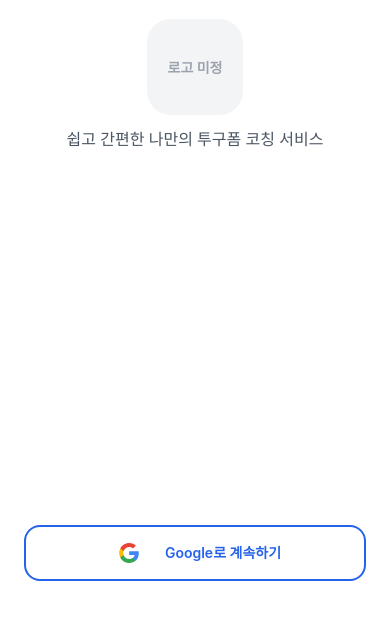
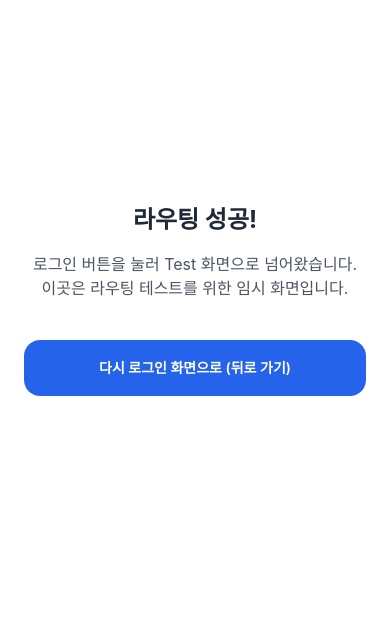
Before and after one commit to 2026Capstone-Yageumyageum/Frontend, a React Native app: screen /Test in a window 390 px wide. Shown: the part 122-742 px from the top of the page. Built offline with nearby package versions, Linux system fonts and the light colour scheme.

Commit message:
YA-25/Feat(route) : 로그인 버튼 클릭 시 다음 페이지로 이동하는 테스트 구현

```diff
--- a/App.tsx
+++ b/App.tsx
@@ -1,14 +1,40 @@
 // NativeWind v2: Babel 플러그인 방식으로 동작하므로 CSS import 불필요
 import { StatusBar } from 'expo-status-bar';
-// import ComponentShowcase from './src/screens/ComponentShowcase';
+// NavigationContainer: 전체 앱의 네비게이션 상태를 관리하는 최상위 컴포넌트
+import { NavigationContainer } from '@react-navigation/native';
+// createNativeStackNavigator: iOS/Android 네이티브 스택 전환 애니메이션 제공
+import { createNativeStackNavigator } from '@react-navigation/native-stack';
 import Login from './src/screens/Login';
+import Test from './src/screens/Test';
 
-// 앱 진입점: 컴포넌트 쇼케이스 화면을 렌더링
+// ─────────────────────────────────────────────
+//  타입 정의: 각 스크린에서 navigation.navigate('스크린명')으로 이동할 때
+//  타입 안전성을 보장하기 위해 파라미터 맵을 정의합니다.
+// ─────────────────────────────────────────────
+export type RootStackParamList = {
+  Login: undefined; // 파라미터 없음
+  Test: undefined;  // 파라미터 없음
+};
+
+const Stack = createNativeStackNavigator<RootStackParamList>();
+
+// 앱 진입점: NavigationContainer로 전체를 감싸야 useNavigation()이 동작합니다.
 export default function App() {
   return (
-    <>
-      <Login />
+    <NavigationContainer>
+      <Stack.Navigator
+        initialRouteName="Login"
+        screenOptions={{
+          // 각 화면 상단의 기본 헤더를 숨깁니다 (커스텀 헤더 사용 시)
+          headerShown: false,
+        }}
+      >
+        {/* 로그인 화면 */}
+        <Stack.Screen name="Login" component={Login} />
+        {/* 라우팅 테스트용 화면 */}
+        <Stack.Screen name="Test" component={Test} />
+      </Stack.Navigator>
       <StatusBar style="auto" />
-    </>
+    </NavigationContainer>
   );
 }
--- a/package.json
+++ b/package.json
@@ -11,12 +11,16 @@
   },
   "dependencies": {
     "@expo/vector-icons": "^15.0.3",
+    "@react-navigation/native": "^7.2.2",
+    "@react-navigation/native-stack": "^7.14.12",
     "expo": "~54.0.33",
     "expo-status-bar": "~3.0.9",
     "nativewind": "^2.0.11",
     "react": "19.1.0",
     "react-native": "0.81.5",
     "react-native-reanimated": "~4.1.1",
+    "react-native-safe-area-context": "~5.6.0",
+    "react-native-screens": "~4.16.0",
     "react-native-svg": "15.12.1",
     "tailwindcss": "^3.3.2"
   },
--- a/src/screens/Login.tsx
+++ b/src/screens/Login.tsx
@@ -4,11 +4,19 @@ import { View, Text, SafeAreaView } from 'react-native';
 import Button from '../components/common/Button';
 // 구글 공식 로고 SVG 컴포넌트 (react-native-svg 기반)
 import GoogleIcon from '../assets/GoogleIcon';
+// 화면 전환을 위한 네비게이션 훅 - NavigationContainer 안에서만 사용 가능
+import { useNavigation } from '@react-navigation/native';
+import { NativeStackNavigationProp } from '@react-navigation/native-stack';
+import { RootStackParamList } from '../../App';
 
 export default function Login() {
+    // navigate 함수에 RootStackParamList 타입을 지정해 타입 안전성 확보
+    const navigation = useNavigation<NativeStackNavigationProp<RootStackParamList>>();
+
     const handleGoogleLogin = () => {
         // TODO: 추후 Google OAuth 로그인 연동 로직 구현
-        console.log('Google OAuth 로그인 버튼 클릭');
+        // 일단 라우팅 테스트를 위해 Test 화면으로 이동
+        navigation.navigate('Test');
     };
 
     return (
--- /dev/null
+++ b/src/screens/Test.tsx
@@ -0,0 +1,35 @@
+import React from 'react';
+import { View, Text, SafeAreaView } from 'react-native';
+import { useNavigation } from '@react-navigation/native';
+import Button from '../components/common/Button';
+
+export default function Test() {
+    const navigation = useNavigation();
+
+    return (
+        <SafeAreaView className="flex-1 bg-white">
+            <View className="flex-1 justify-center items-center px-6">
+
+                {/* 테스트 확인용 텍스트 */}
+                <Text className="text-2xl font-bold text-gray-800 mb-4">
+                    라우팅 성공!
+                </Text>
+                <Text className="text-base text-gray-600 mb-10 text-center">
+                    로그인 버튼을 눌러 Test 화면으로 넘어왔습니다.{"\n"}
+                    이곳은 라우팅 테스트를 위한 임시 화면입니다.
+                </Text>
+
+                {/* 뒤로 가기 버튼 (직접 만드신 Button 컴포넌트 활용) */}
+                <View className="w-full">
+                    <Button
+                        size="long"
+                        variant="primary" // 테스트용이므로 눈에 띄게 파란색 primary 사용
+                        label="다시 로그인 화면으로 (뒤로 가기)"
+                        onPress={() => navigation.goBack()}
+                    />
+                </View>
+
+            </View>
+        </SafeAreaView>
+    );
+}
```
Also changed, not shown: 1 other file (tests, documents, lock files or other folders).
